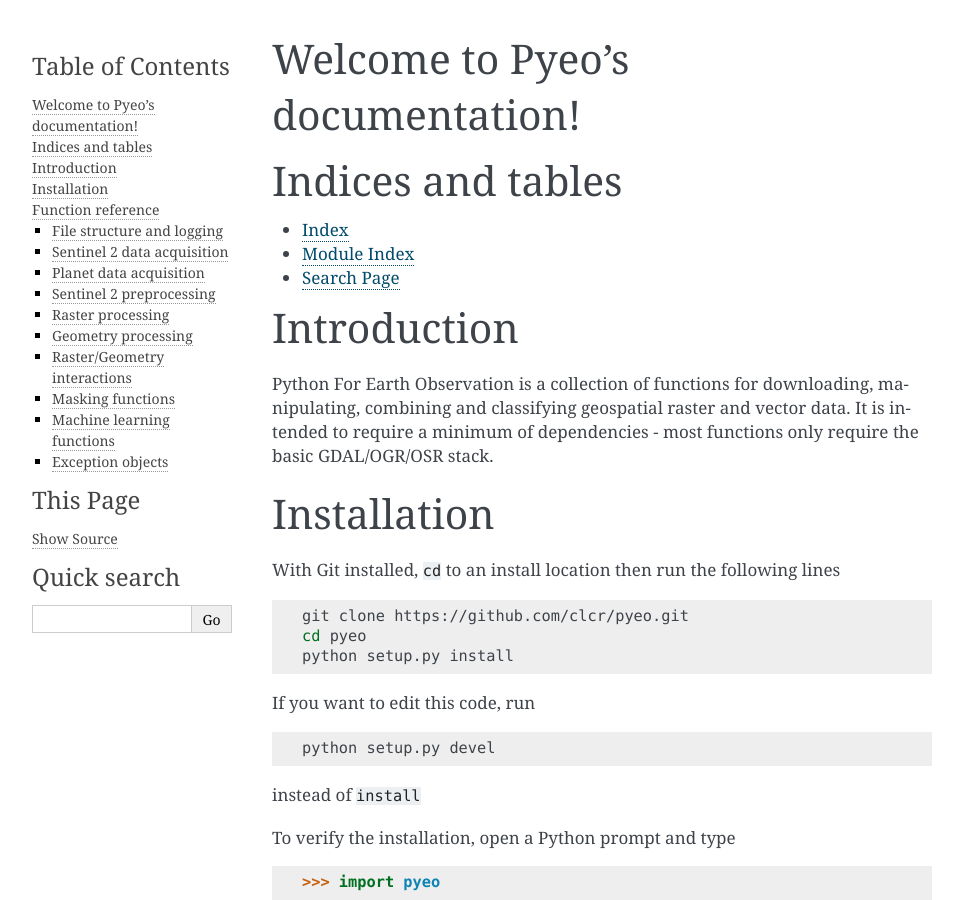
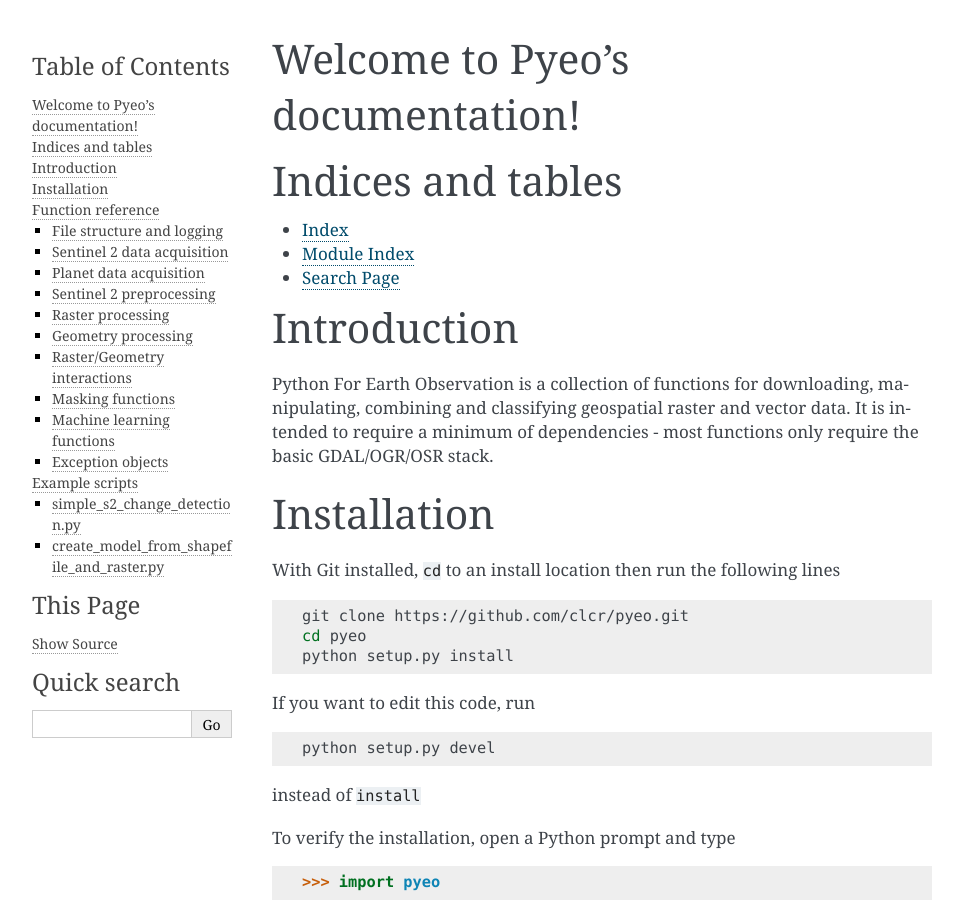
Before and after one commit to clcr/pyeo, a Sphinx documentation site: the page built from docs/source/index.rst, in a window 1280 px wide and 900 px high. Shown: the whole window, without its empty margins (148-1111 px from the left). Built offline with Sphinx 7.4.7, drawn with Linux system fonts in a browser that asks for light colours; some of the changed text lies outside the part shown.

Commit message:
Updated docs from ml_rework branch

```diff
--- a/docs/source/index.rst
+++ b/docs/source/index.rst
@@ -219,3 +219,15 @@
  .. autoclass:: CreateNewStacksException
 
  .. autoclass:: TooManyRequests
+
+
+Example scripts
+===============
+
+simple_s2_change_detection.py
+-----------------------------
+ .. automodule:: pyeo.apps.change_detection.simple_s2_change_detection
+
+create_model_from_shapefile_and_raster.py
+------------------------------
+ .. automodule:: pyeo.apps.model_creation.create_model_from_shapefile_and_raster
```
Also changed, not shown: 1 other file.
